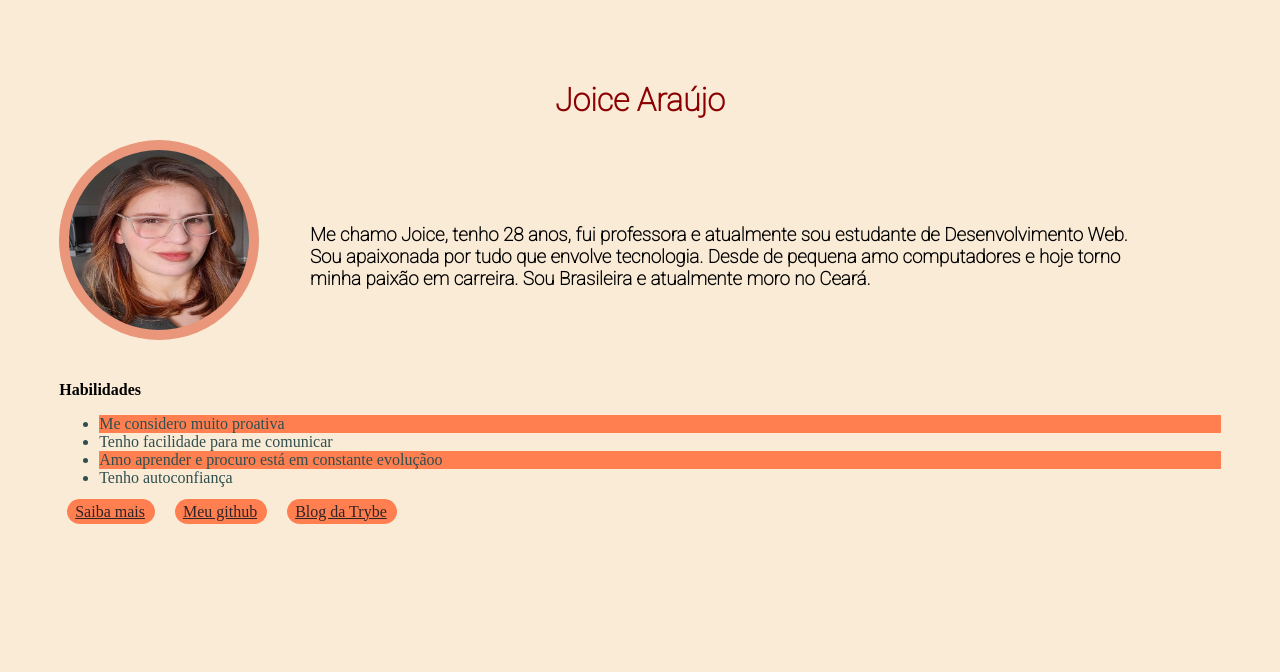
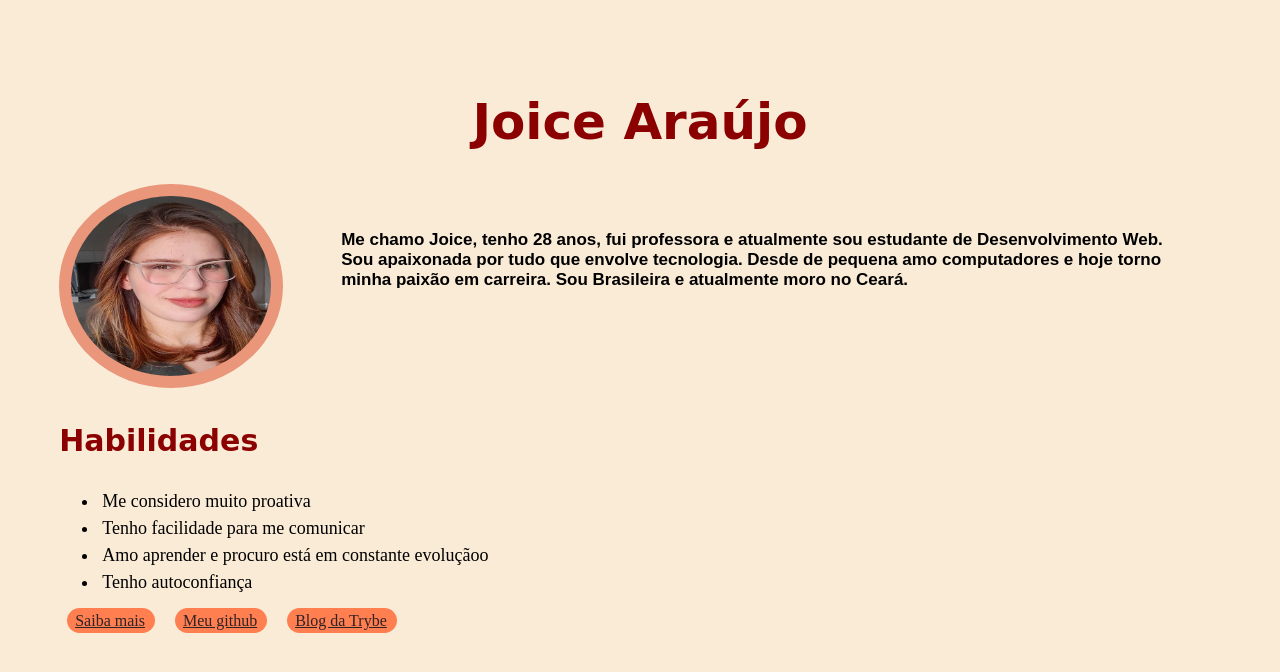
Before and after one commit to joiceraujo/joiceraujo.github.io, a plain HTML site: page index.html in a window 1280 px wide. Drawn offline with Linux system fonts and the light colour scheme.

Commit message:
adiciona fontes

```diff
--- a/index.html
+++ b/index.html
@@ -23,16 +23,17 @@
         minha paixão em carreira. Sou Brasileira e atualmente moro no Ceará. </h3>
     </div>
     </div>
-        <strong>Habilidades</strong>
 
 
 </body>
+    <h3 class="habilidades">Habilidades</h3>
      <ul>
         <li>Me considero muito proativa</li>
         <li>Tenho facilidade para me comunicar</li>
         <li>Amo aprender e procuro está em constante evoluçãoo</li>
         <li>Tenho autoconfiança</li>
-        </ul>
+    </ul>
+
 
         <a class= element href="#">Saiba mais</a>
 
--- a/style.css
+++ b/style.css
@@ -4,15 +4,18 @@ body {
 }
 
 .meunome {
-    font-family: 'Roboto', sans-serif;
+    font-family: 'Alfa Slab One', cursive;
+    font-size: 50px;
     color: darkred;
     text-align: center;
 }
 .descrição {
-    font-family: 'Roboto', sans-serif;
+    font-family: 'Montserrat', sans-serif;
     position: absolute;
-    top: 125px;
-    right: 8%;
+    top: 120px;
+    right: 5%;
+    font-size: 17px;
+    color: black;
 }
 
 p {
@@ -29,8 +32,8 @@ ul{
     height: 180px;
     border-radius: 50%;
     float: left;
-    width: 180px;
-    padding: 10px;
+    width: 200px;
+    padding: 12px;
     background-color: darksalmon;
 }
 
@@ -55,6 +58,15 @@ background-color: coral;
     position: relative;
 }
 
-ul li:nth-child(odd) {
-    background-color: coral;
+ul li {
+    padding: 3px;
+    font-size: 18px;
+    color: black;
 }
+
+.habilidades {
+    font-family: 'Alfa Slab One', cursive;
+    color: darkred;
+    font-size: 30px;
+
+}
```
